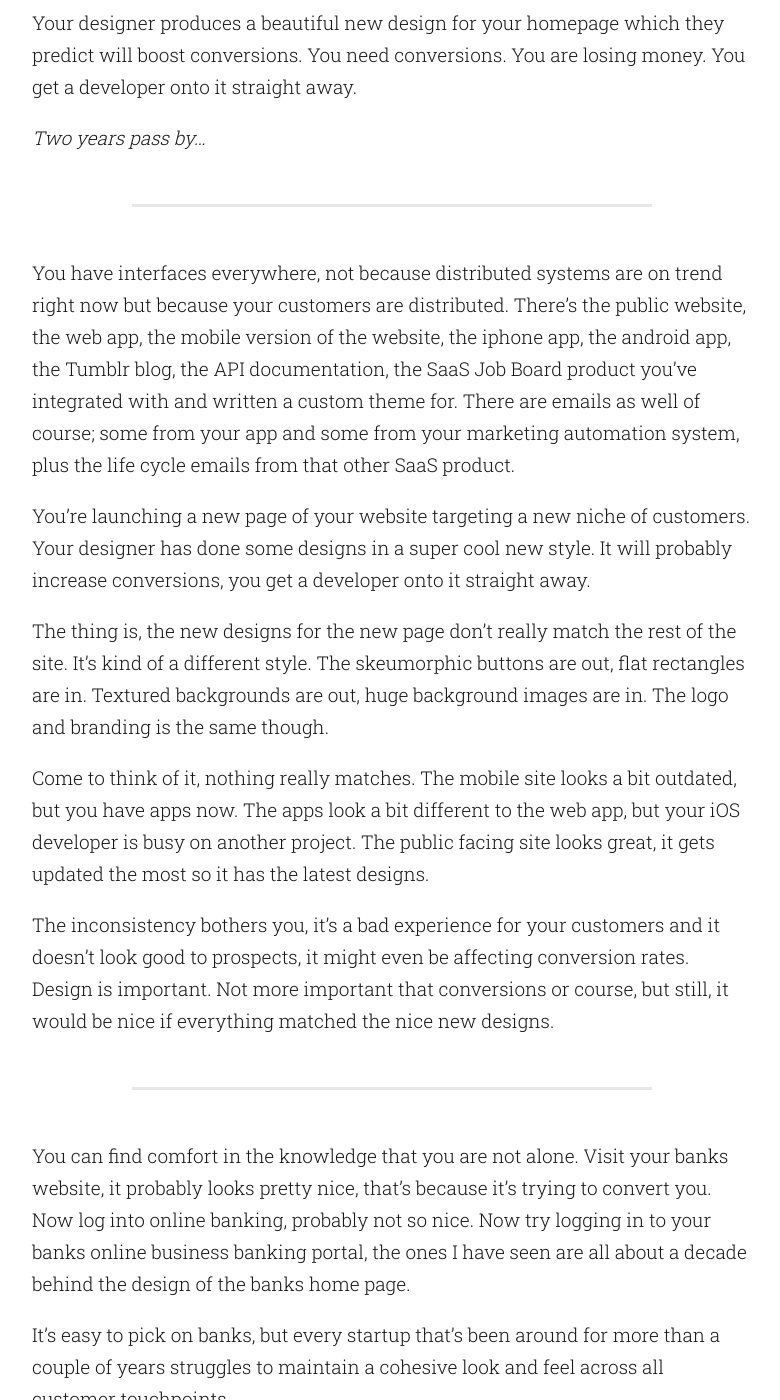
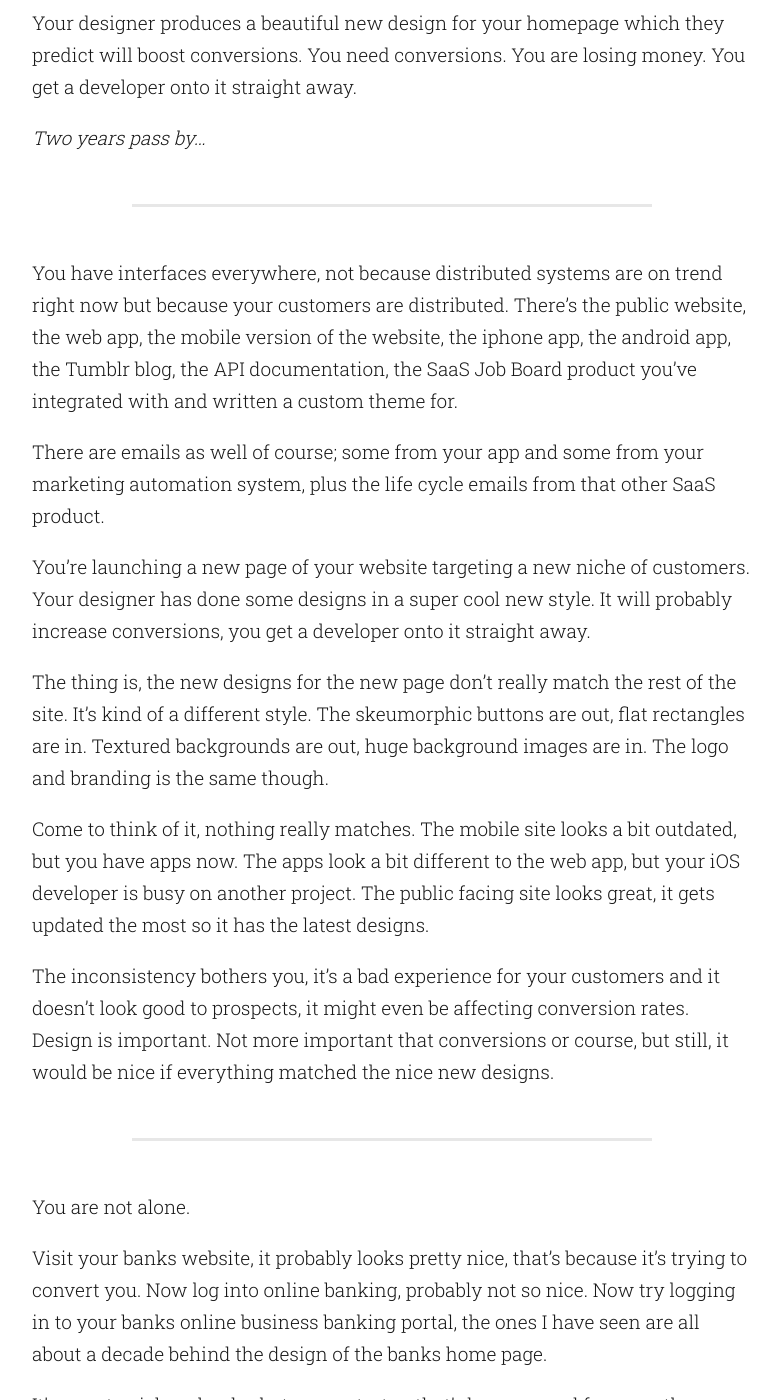
Before and after one commit to MichaelDowse/michaeldowse.github.io, a Jekyll site: the page built from _posts/2017-02-27-design-cycles.markdown, in a window 1280 px wide and 1400 px high, scrolled down 334 px. Shown: the whole window, without its empty margins (248-1028 px from the left). Built offline with Jekyll 4.4.1, drawn with Linux system fonts in a browser that asks for light colours.

Commit message:
Formatting fixes for design cycles post

```diff
--- a/_posts/2017-02-27-design-cycles.markdown
+++ b/_posts/2017-02-27-design-cycles.markdown
@@ -11,7 +11,9 @@ _Two years pass by..._
 
 ********************************************
 
-You have interfaces everywhere, not because distributed systems are on trend right now but because your customers are distributed. There's the public website, the web app, the mobile version of the website, the iphone app, the android app, the Tumblr blog, the API documentation, the SaaS Job Board product you've integrated with and written a custom theme for. There are emails as well of course; some from your app and some from your marketing automation system, plus the life cycle emails from that other SaaS product.
+You have interfaces everywhere, not because distributed systems are on trend right now but because your customers are distributed. There's the public website, the web app, the mobile version of the website, the iphone app, the android app, the Tumblr blog, the API documentation, the SaaS Job Board product you've integrated with and written a custom theme for.
+
+There are emails as well of course; some from your app and some from your marketing automation system, plus the life cycle emails from that other SaaS product.
 
 You're launching a new page of your website targeting a new niche of customers. Your designer has done some designs in a super cool new style. It will probably increase conversions, you get a developer onto it straight away.
 
@@ -23,7 +25,9 @@ The inconsistency bothers you, it's a bad experience for your customers and it d
 
 ********************************************
 
-You can find comfort in the knowledge that you are not alone. Visit your banks website, it probably looks pretty nice, that's because it's trying to convert you. Now log into online banking, probably not so nice. Now try logging in to your banks online business banking portal, the ones I have seen are all about a decade behind the design of the banks home page.
+You are not alone.
+
+Visit your banks website, it probably looks pretty nice, that's because it's trying to convert you. Now log into online banking, probably not so nice. Now try logging in to your banks online business banking portal, the ones I have seen are all about a decade behind the design of the banks home page.
 
 It's easy to pick on banks, but every startup that's been around for more than a couple of years struggles to maintain a cohesive look and feel across all customer touchpoints.
 
@@ -35,7 +39,7 @@ There are multiple reasons for this, one I've been thinking about lately is abou
 
 If your Design Cycle Time is 6 months, and your Design Implementation Cycle Time is 2 years. The customer experience won't be terrible, but it won't cohesive, and that holds it back.
 
-_To ensure a mostly consistent customer experience most of the time, a companies design implementation cycle time must be significantly shorter than its design cycle time._
+> To ensure a mostly consistent customer experience most of the time, a companies design implementation cycle time must be significantly shorter than its design cycle time.
 
 In framing the problem this way, two approaches to solving it emerge: increasing design cycle time, or reducing design implementation cycle time. Ideally both approaches would be pursued in parallel.
 
@@ -45,7 +49,7 @@ What about the merch store? What about the knowledge base? What about the monthl
 
 Once all of your interfaces are documented, then you can begin to make improvements.
 
-## Increasing Design Cycle Time
+### Increasing Design Cycle Time
 
 - **Avoid trends, stick to the classics**
 
@@ -53,7 +57,7 @@ Once all of your interfaces are documented, then you can begin to make improveme
 
 - **Keep short lived designs contained:** Sometimes visual styles have to change fast, that's how marketing campaigns work. They just need to be treated as such. Design changes for a particular campaign should be implemented as a skin, or theme across the more permanent "evergreen" style to make removing them at the end of the campaign simple.
 
-## Decreasing Design Implementation Cycle Time
+### Decreasing Design Implementation Cycle Time
 
 - **Know your interfaces:** Know what interfaces you have, where they are and maintain the capability to update them.
 
```
Also changed, not shown: 3 other files.
